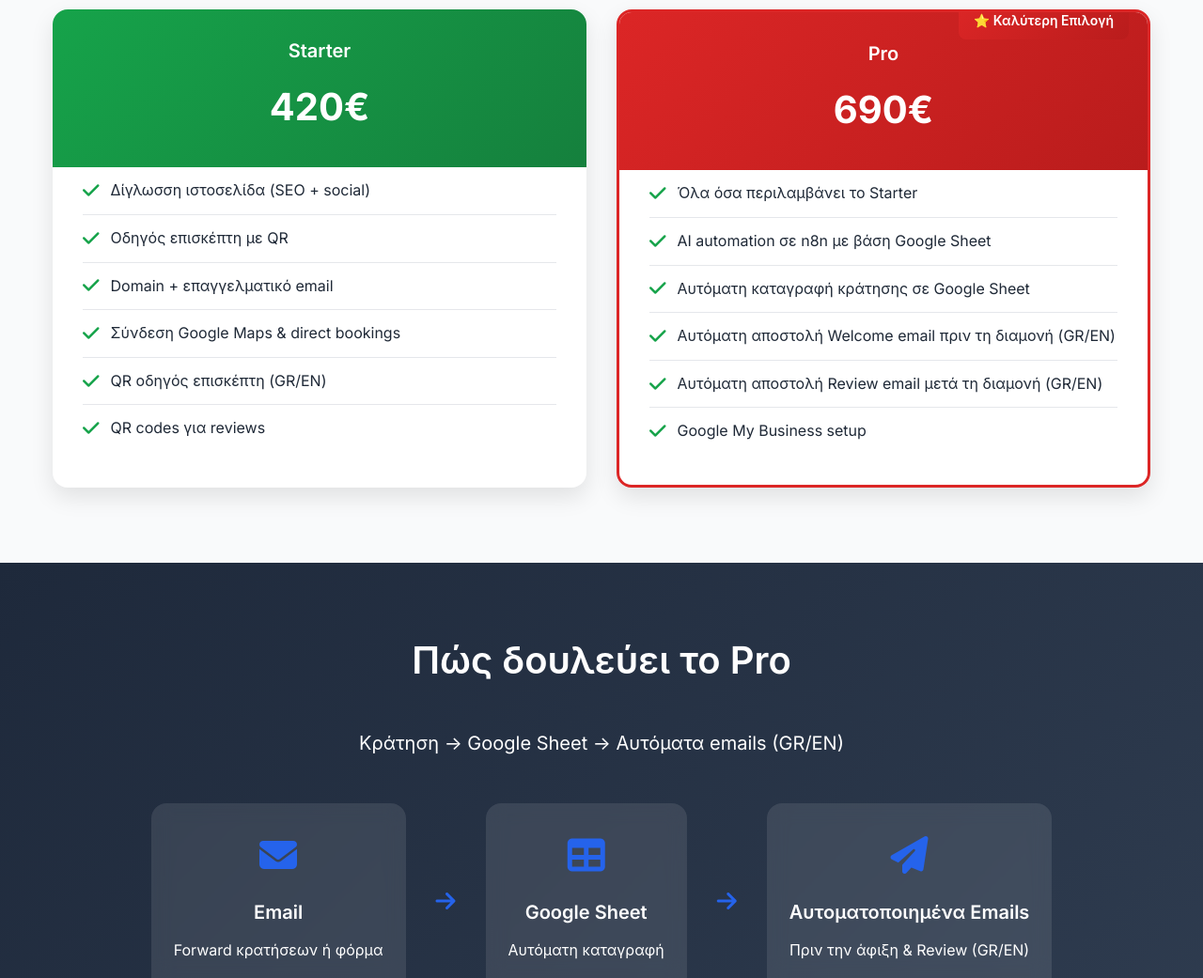
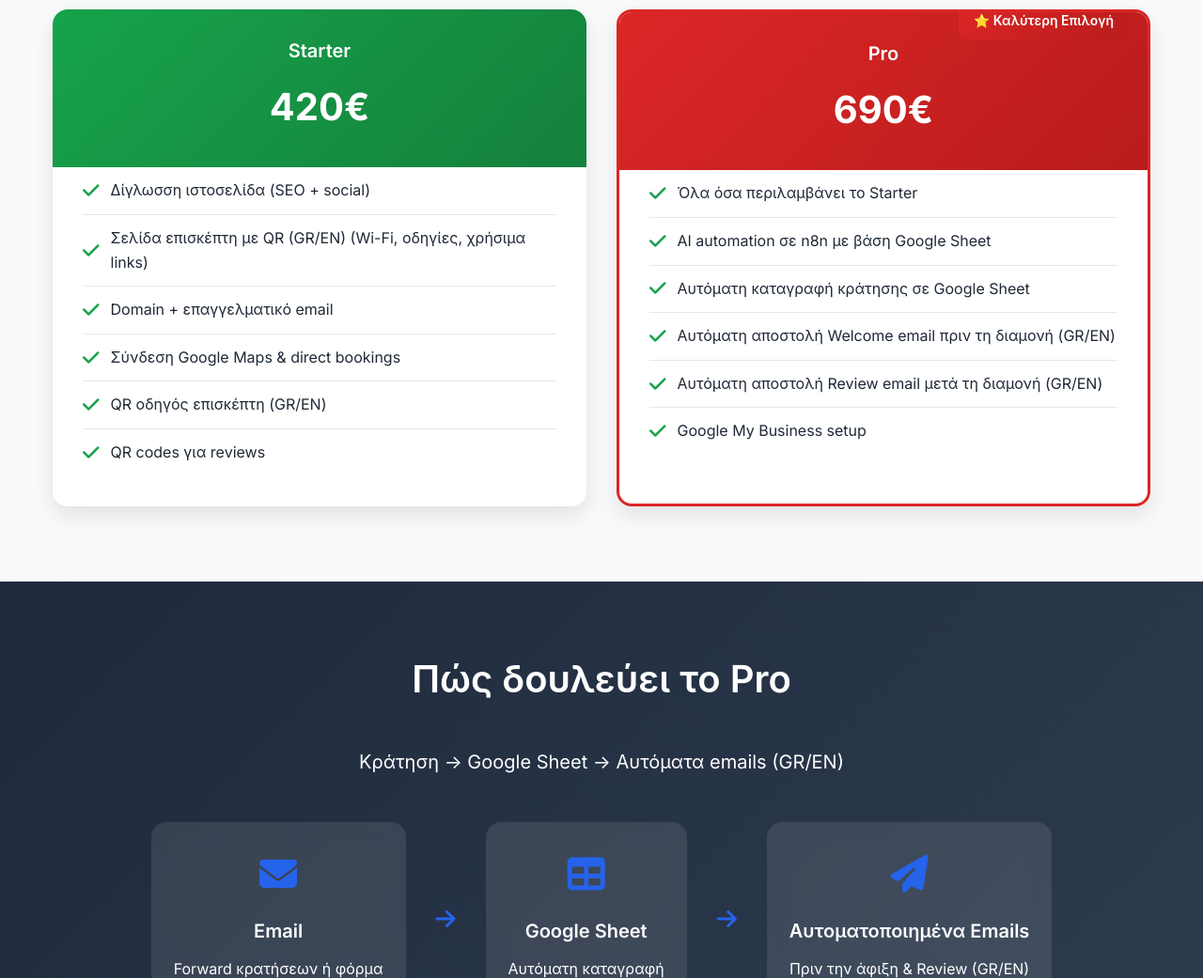
Before and after one commit to tsakonakisj/property-boost, a website built with Vite: page index.html in a window 1280 px wide. Shown: the part 2300-3341 px from the top of the page at 94% size. Built offline with nearby package versions, Linux system fonts and the light colour scheme.

Commit message:
Updated index.html

```diff
--- a/index.html
+++ b/index.html
@@ -186,7 +186,7 @@
                         </div>
                        <div class="feature">
                             <i class="fas fa-check"></i>
-                            <span>Οδηγός επισκέπτη με QR</span>
+                            <span>Σελίδα επισκέπτη με QR (GR/EN) (Wi-Fi, οδηγίες, χρήσιμα links)</span>
                         </div>
                         <div class="feature">
                             <i class="fas fa-check"></i>
```
